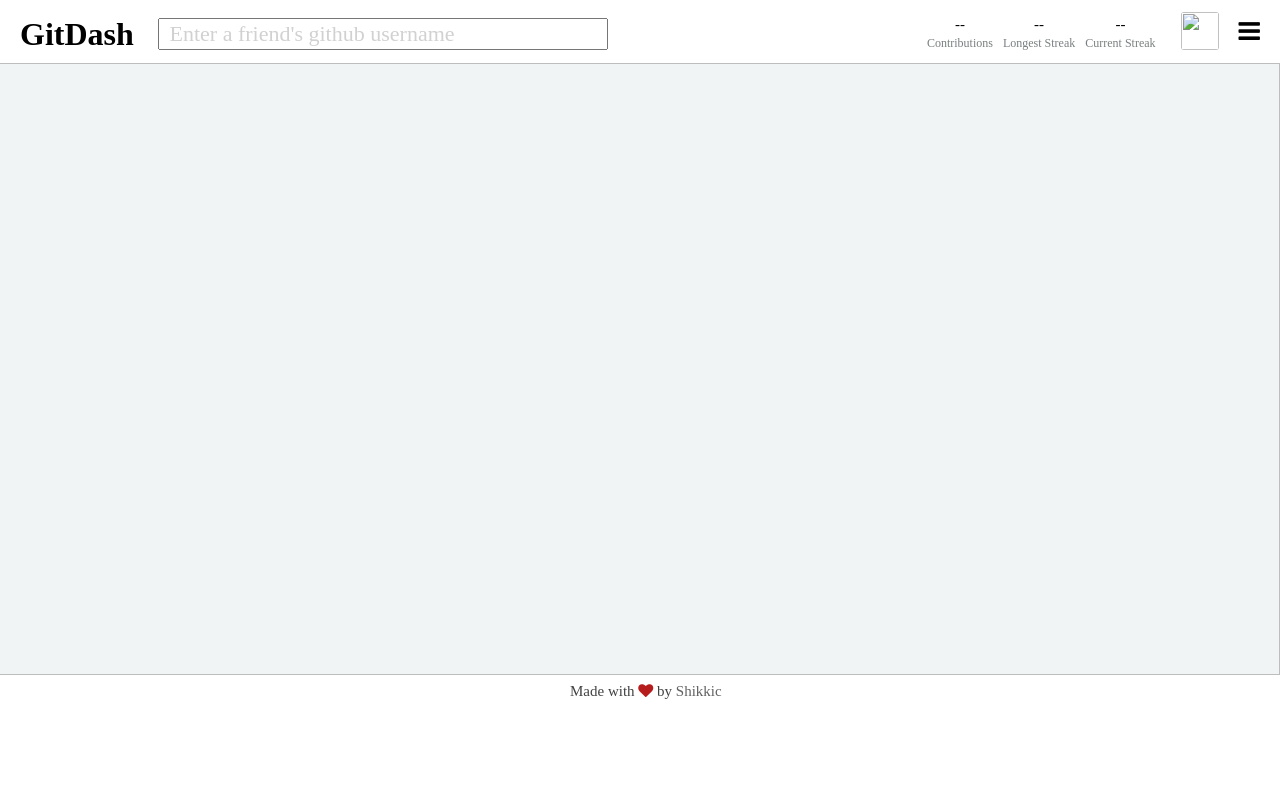
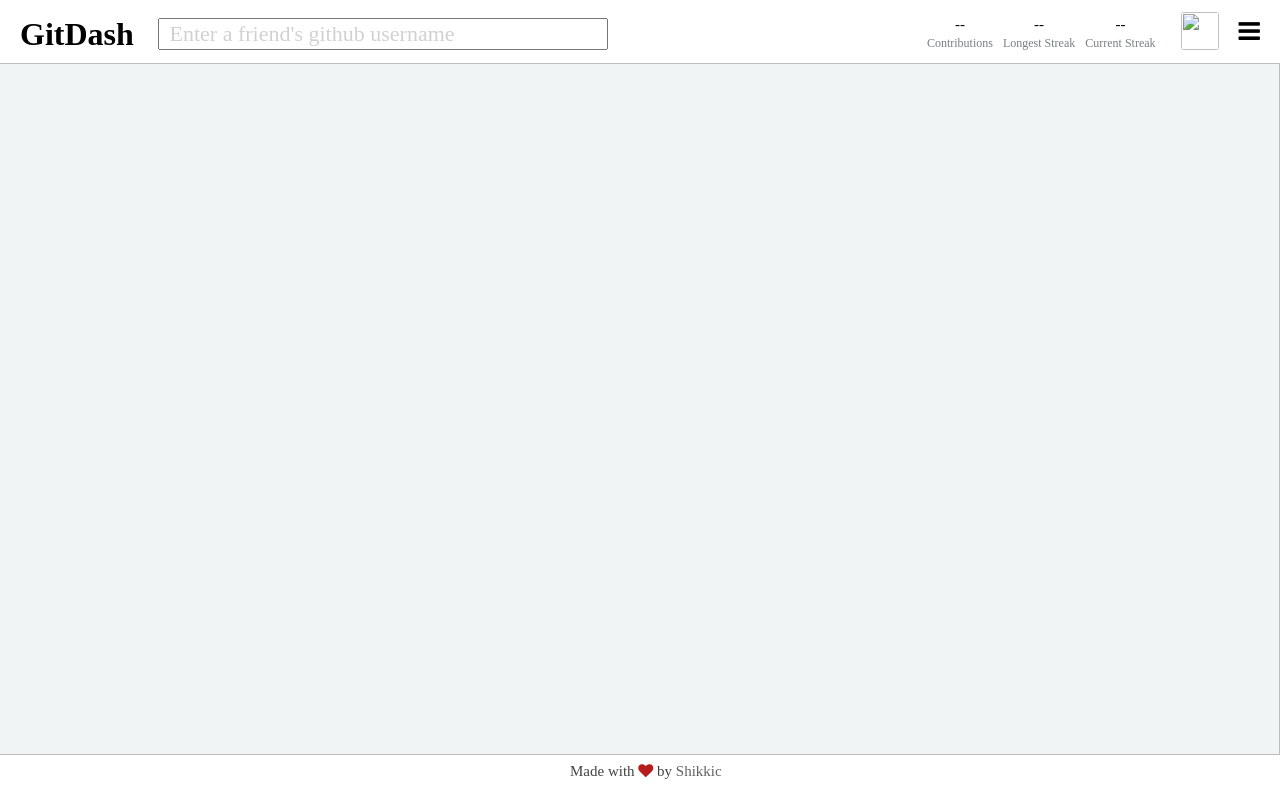
Before and after one commit to Shikkic/git-dash, a Node server app: template server/views/app.mustache in a window 1280 px wide. Run offline with Node 20, Linux system fonts and the light colour scheme; the template is opened without the code that fills it, so the values that code supplies are empty; style sheets or scripts are compiled from the project's sources; some libraries are stand-ins or nearby versions; some web fonts are replaced.

Commit message:
fix footer length

```diff
--- a/public/sass/main.scss
+++ b/public/sass/main.scss
@@ -138,7 +138,7 @@ body {
         width: 100%;
         overflow: auto;
         background-color: #f1f4f4;
-        min-height: 88vh;
+        min-height: 98vh;
 
         #emptyView {
             position: absolute;
```
